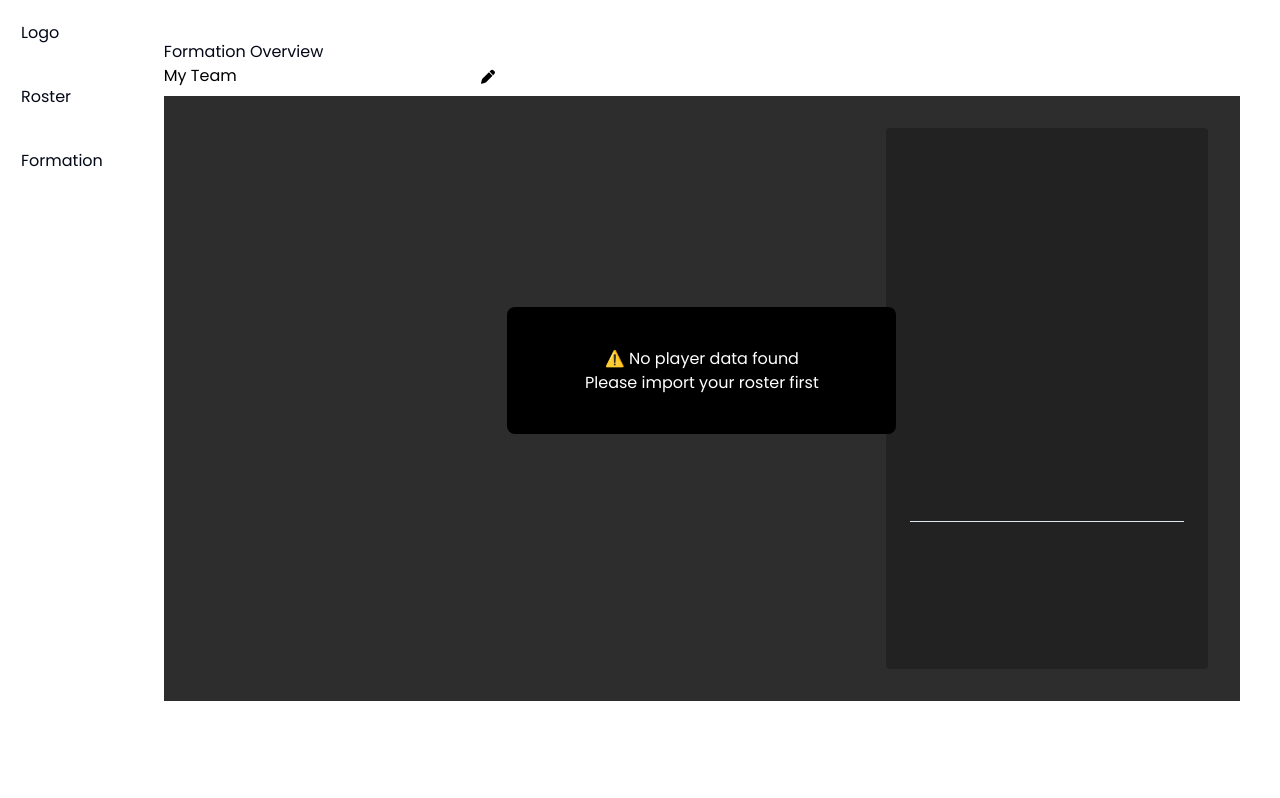
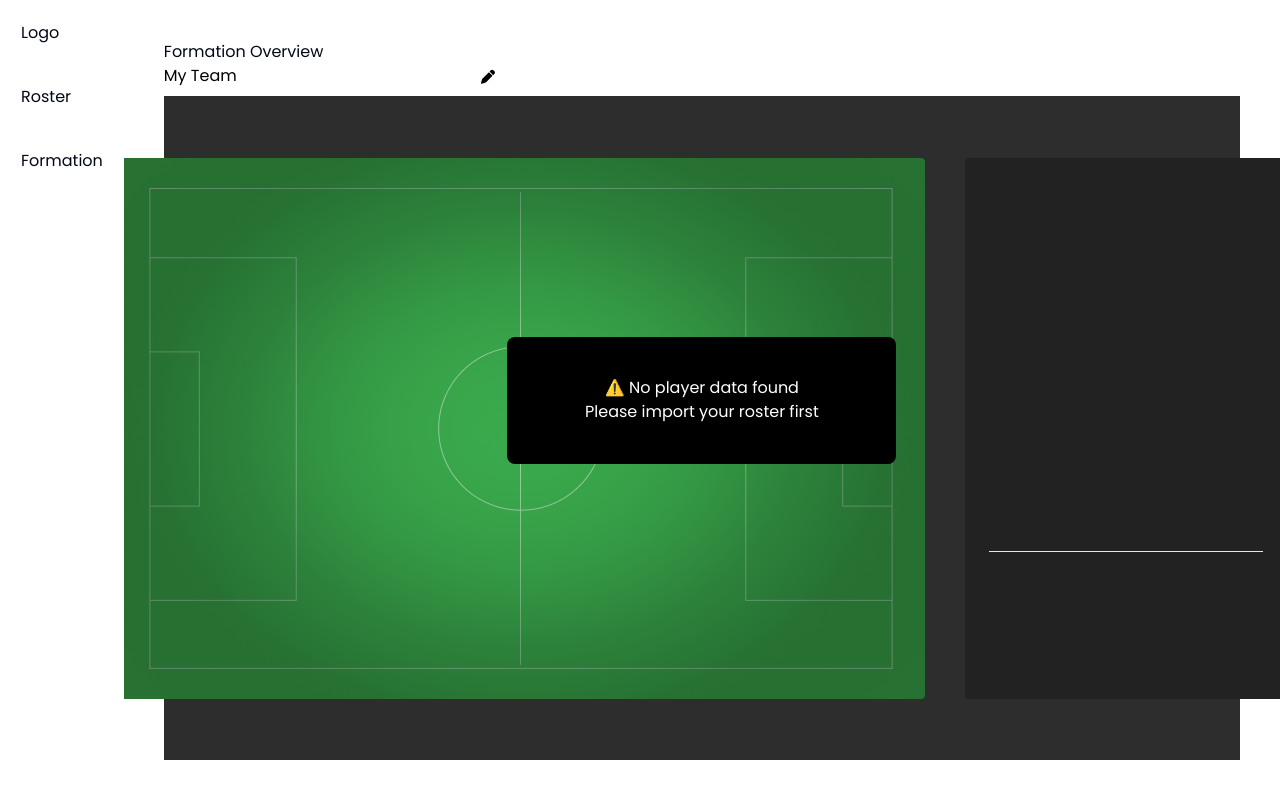
Before and after one commit to Bitnagar/football-manager, a Next.js app: page /formation in a window 1280 px wide. Built offline with nearby package versions, Linux system fonts and the light colour scheme.

Commit message:
fix(ui): update formation ui

```diff
--- a/src/app/formation/page.tsx
+++ b/src/app/formation/page.tsx
@@ -13,15 +13,15 @@ export default function Page() {
   // }, []);
 
   return (
-    <main className="flex flex-col items-center w-full relative gap-2 p-10 rounded-lg justify-center">
-      <section className="sticky flex w-full justify-between">
+    <section className="flex flex-col items-center w-full h-full relative gap-2 p-10 rounded-lg justify-center">
+      <div className="flex w-full justify-between">
         <div>
           <p>Formation Overview</p>
           <TeamNameInput rosterData={rosterData} />
         </div>
-      </section>
+      </div>
       {rosterData.players.length > 0 && <Formation rosterData={rosterData} />}
       <InvalidStartersModal rosterData={rosterData} />
-    </main>
+    </section>
   );
 }
--- a/src/components/formation/Formation.tsx
+++ b/src/components/formation/Formation.tsx
@@ -2,6 +2,7 @@
 import { useEffect, useState } from "react";
 import PlayerDot from "./PlayerDot";
 import { PlayerStats, RosterData } from "@/types/shared.types";
+import Image from "next/image";
 
 export default function Formation({ rosterData }: { rosterData: RosterData }) {
   const MAX_Goalkeeper = 1;
@@ -29,19 +30,25 @@ export default function Formation({ rosterData }: { rosterData: RosterData }) {
   ) {
     return (
       <>
-        <section className="flex min-w-fit h-full items-center justify-between gap-10 bg-[#2D2D2D] p-8 ">
-          <div
-            id="formation-container"
-            className="min-w-[808px] h-[541px] flex justify-between items-center"
-          >
-            <div className="min-w-[90px] h-full flex items-center justify-center">
+        <div className="flex w-full h-full items-center justify-center bg-[#2D2D2D] p-8 ">
+          <div className=" w-full h-full flex items-center justify-between gap-10">
+            <div className="relative min-w-[808px] h-[541px]">
+              <Image
+                src={"/assets/Field.png"}
+                alt="field image"
+                width={808}
+                height={541}
+                className="absolute top-0 left-0 z-[0]"
+              />
+              <div className="w-full h-full flex justify-between items-center">
+                <div className="min-w-[90px] h-full flex items-center justify-center text-white z-10">
                   <PlayerDot
                     className="cursor-pointer w-[32.32px] h-[32.06px] bg-yellow-600 rounded-full ml-10"
                     player={rosterData.starters.goalkeeper[0]}
                     handlePlayerDotClick={handlePlayerDotClick}
                   />
                 </div>
-            <div className="min-w-[90px] h-full transform translate-x-[-70px] flex flex-col justify-around">
+                <div className="min-w-[90px] h-full transform translate-x-[-70px] flex flex-col justify-around z-10">
                   <PlayerDot
                     className="cursor-pointer goalkeeper w-[32.32px] h-[32.06px] bg-black rounded-full ml-16"
                     player={rosterData.starters.defenders[0]}
@@ -96,6 +103,7 @@ export default function Formation({ rosterData }: { rosterData: RosterData }) {
                     player={rosterData.starters.forwards[2]}
                     handlePlayerDotClick={handlePlayerDotClick}
                   />
+                </div>
               </div>
             </div>
             <div className="min-w-[322px] h-[541px] flex flex-col bg-[#222222] text-white rounded-sm p-6">
@@ -177,7 +185,8 @@ export default function Formation({ rosterData }: { rosterData: RosterData }) {
                 )}
               </div>
             </div>
-        </section>
+          </div>
+        </div>
       </>
     );
   }
--- a/src/components/formation/InvalidStartersModal.tsx
+++ b/src/components/formation/InvalidStartersModal.tsx
@@ -1,5 +1,5 @@
 import { RosterData } from "@/types/shared.types";
-import { useEffect, useState } from "react";
+import Image from "next/image";
 
 export default function InvalidDataModal({
   rosterData,
@@ -15,15 +15,21 @@ export default function InvalidDataModal({
   //   console.log("invailded modal rendered");
   // }, []);
 
-  // possible BUG
   if (rosterData.players.length < 1) {
     return (
       <>
-        <section className="flex w-full h-full items-center justify-center bg-[#2D2D2D] p-8">
-          <div
-            id="formation-container"
-            className="w-full h-full"
-          ></div>
+        <div className="relative w-full h-full flex items-center justify-center p-8 bg-[#2D2D2D]">
+          <div className="flex items-center gap-10">
+            <div className="relative w-[808px] h-[541px] flex items-center justify-center">
+              <Image
+                src={"/assets/Field.png"}
+                alt="field image"
+                width={808}
+                height={541}
+                className="absolute top-0 left-0"
+                priority={true}
+              />
+            </div>
             <div className=" min-w-[322px] h-[541px] flex flex-col bg-[#222222] rounded-sm p-6">
               <div className=" w-full h-3/4">
                 <div>
@@ -35,7 +41,8 @@ export default function InvalidDataModal({
               <hr />
               <div className="w-full h-1/4"></div>
             </div>
-        </section>
+          </div>
+        </div>
         <div className="absolute  w-full h-full  text-white text-center  flex items-center justify-center">
           <div className="w-[389px] h-[127px] flex flex-col items-center justify-center bg-black p-6 rounded-lg ">
             <div>
@@ -56,11 +63,18 @@ export default function InvalidDataModal({
   ) {
     return (
       <>
-        <section className="flex w-full h-full items-center justify-center bg-[#2D2D2D] p-8">
-          <div
-            id="formation-container"
-            className="w-full h-full"
-          ></div>
+        <div className="relative w-full h-full flex items-center justify-center p-8 bg-[#2D2D2D]">
+          <div className="flex items-center gap-10">
+            <div className="relative w-[808px] h-[541px] flex items-center justify-center">
+              <Image
+                src={"/assets/Field.png"}
+                alt="field image"
+                width={808}
+                height={541}
+                className="absolute top-0 left-0"
+                priority={true}
+              />
+            </div>
             <div className=" min-w-[322px] h-[541px] flex flex-col bg-[#222222] rounded-sm p-6">
               <div className=" w-full h-3/4">
                 <div>
@@ -72,8 +86,8 @@ export default function InvalidDataModal({
               <hr />
               <div className="w-full h-1/4"></div>
             </div>
-        </section>
-        {rosterData.starters && (
+          </div>
+        </div>
         <div className="absolute  w-full h-full  text-white text-center  flex items-center justify-center">
           <div className="w-[389px] h-[127px] flex flex-col items-center justify-center bg-black p-6 rounded-lg ">
             <div>
@@ -87,7 +101,6 @@ export default function InvalidDataModal({
             </div>
           </div>
         </div>
-        )}
       </>
     );
   } else if (
@@ -98,11 +111,18 @@ export default function InvalidDataModal({
   ) {
     return (
       <>
-        <section className="flex w-full h-full items-center justify-center bg-[#2D2D2D] p-8">
-          <div
-            id="formation-container"
-            className="w-full h-full"
-          ></div>
+        <div className="relative w-full h-full flex items-center justify-center p-8 bg-[#2D2D2D]">
+          <div className="flex items-center gap-10">
+            <div className="relative w-[808px] h-[541px] flex items-center justify-center">
+              <Image
+                src={"/assets/Field.png"}
+                alt="field image"
+                width={808}
+                height={541}
+                className="absolute top-0 left-0"
+                priority={true}
+              />
+            </div>
             <div className=" min-w-[322px] h-[541px] flex flex-col bg-[#222222] rounded-sm p-6">
               <div className=" w-full h-3/4">
                 <div>
@@ -114,8 +134,8 @@ export default function InvalidDataModal({
               <hr />
               <div className="w-full h-1/4"></div>
             </div>
-        </section>
-        {rosterData.starters && (
+          </div>
+        </div>
         <div className="absolute  w-full h-full  text-white text-center  flex items-center justify-center">
           <div className="w-[379px] h-[127px] flex flex-col items-center justify-center bg-black p-6 rounded-lg ">
             <div>
@@ -123,13 +143,12 @@ export default function InvalidDataModal({
             </div>
             <div>
               <h1>
-                  Your team has too many starters for one or more of the
-                  positions in the 4-3-3 formation.
+                Your team has too many starters for one or more of the positions
+                in the 4-3-3 formation.
               </h1>
             </div>
           </div>
         </div>
-        )}
       </>
     );
   }
--- a/src/components/header/Header.tsx
+++ b/src/components/header/Header.tsx
@@ -1,5 +1,4 @@
 import ImportTeamModal from "@/components/modal/ImportTeamModal";
-
 import TeamNameInput from "../ui/Custom/TeamNameInput";
 import { Search, X } from "lucide-react";
 // import { Input } from "../ui/input";
```
Lines whose indentation alone changed are shown as unchanged.
